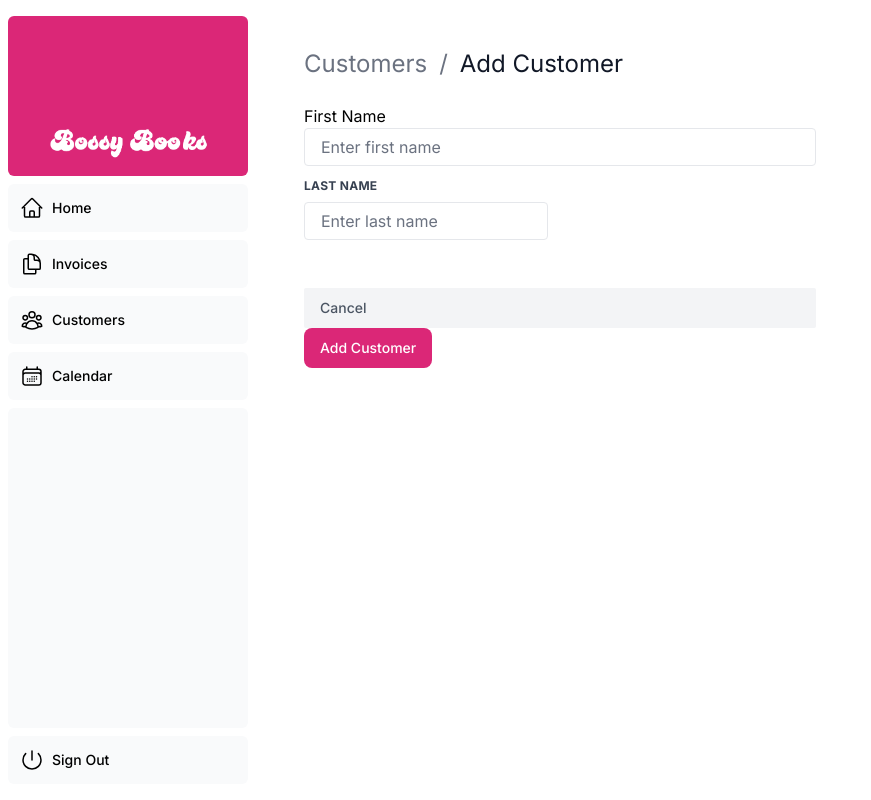
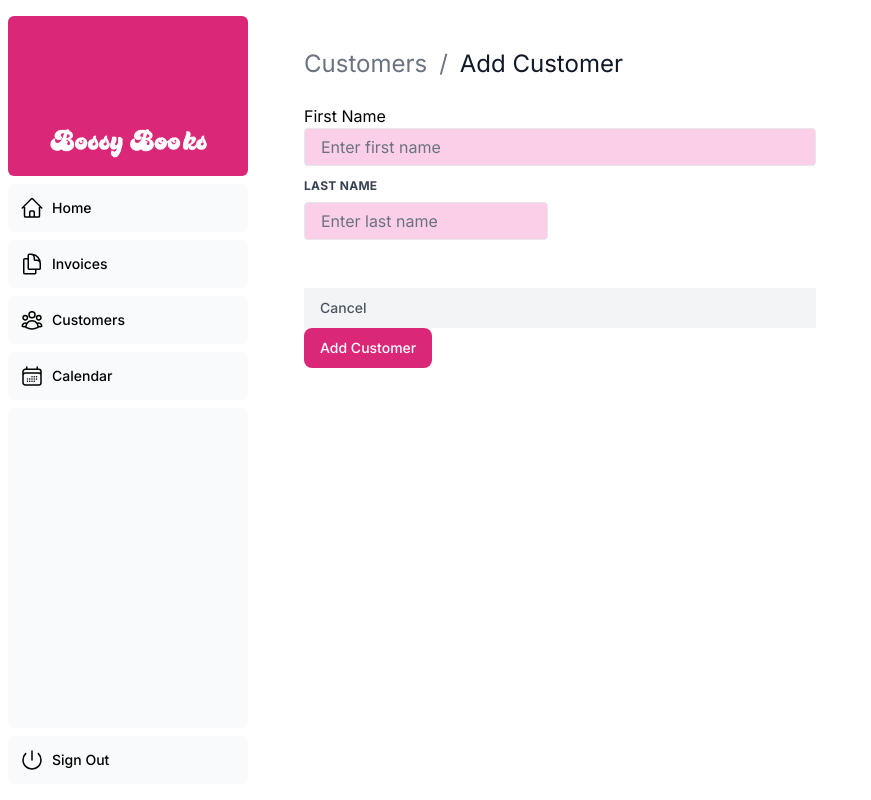
Before and after one commit to campbell-frost/bossybooks, a Next.js app: page /dashboard/customers/add in a window 1280 px wide. Shown: the whole page, without its empty margins (0-871 px from the left). Built offline with nearby package versions, Linux system fonts and the light colour scheme; no server answers; the database is empty; a web font is replaced by a local one.

Commit message:
another attempt to change focus color

```diff
--- a/app/ui/customers/add-form.tsx
+++ b/app/ui/customers/add-form.tsx
@@ -20,13 +20,13 @@ return (
             <label className="block uppercase tracking-wide text-gray-700 text-xs font-bold mb-2" htmlFor="grid-first-name"/>
             First Name
             <label/>
-            <input className="appearance-none block w-full pink-200 text-gray-700 border border-gray-200 rounded py-2 px-4 mb-3 leading-tight focus:outline-none focus:ring-pink focus:border-pink-500" id="grid-first-name" type="text" placeholder="Enter first name"></input>
+            <input className="appearance-none block w-full bg-pink-200 text-gray-700 border border-gray-200 rounded py-2 px-4 mb-3 leading-tight focus:outline-none focus:ring-bg-pink focus:border-pink-500" id="grid-first-name" type="text" placeholder="Enter first name"></input>
         </div>
     <div className="w-full md:w-1/2 px-3">
       <label className="block uppercase tracking-wide text-gray-700 text-xs font-bold mb-2" htmlFor="grid-last-name">
         Last Name
       </label>
-      <input className="appearance-none block w-full pink-200 text-gray-700 border border-gray-200 rounded py-2 px-4 leading-tight focus:outline-none focus:ring-pink focus:border-pink-500" id="grid-last-name" type="text" placeholder="Enter last name"/>
+      <input className="appearance-none block w-full bg-pink-200 text-gray-700 border border-gray-200 rounded py-2 px-4 leading-tight focus:outline-none focus:ring-bg-pink focus:border-bg-pink-500" id="grid-last-name" type="text" placeholder="Enter last name"/>
     </div>
   </div>
   <div className="flex flex-wrap -mx-3 mb-6">
```
